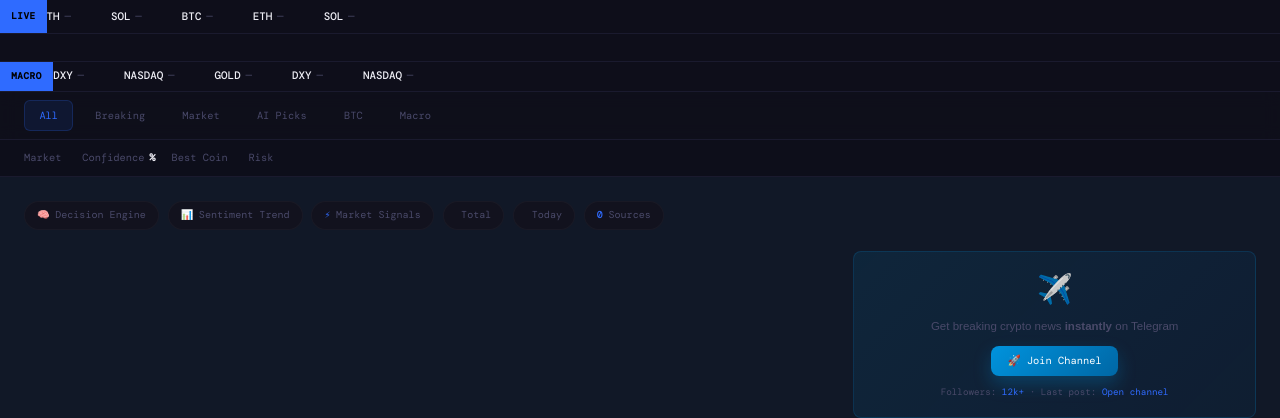
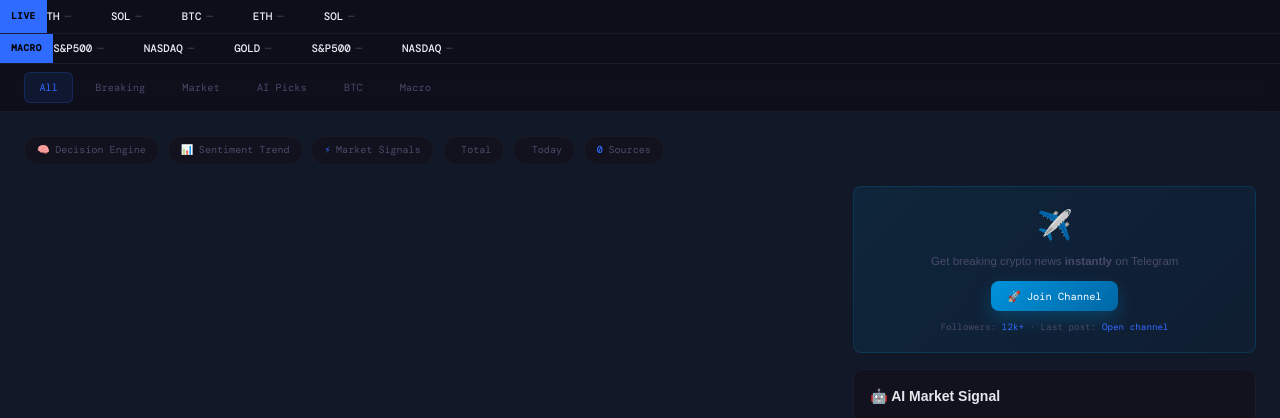
Before and after one commit to gharghiz/cryptupdate, a Flask app: template templates/index.html in a window 1280 px wide. Shown: the part 63-481 px from the top of the page. Run offline with Flask 3, Linux system fonts and the light colour scheme; the template is opened without the code that fills it, so the values that code supplies are empty; some libraries are stand-ins or nearby versions; some web fonts are replaced.

Commit message:
Stabilize feed ingestion/telegram flow and clean dashboard strips

```diff
--- a/templates/index.html
+++ b/templates/index.html
@@ -269,16 +269,15 @@
     </div>
   </div>
 </div>
-<div class="terminal-ticker"><div id="ticker-content" class="ticker-scroll">Loading terminal feed...</div></div>
 <div class="macro-wrap">
   <div class="ticker-label">MACRO</div>
   <div class="ticker-inner">
     <div class="ticker-track">
       <span class="t-item"><span class="sym">GOLD</span> <span id="macroGold">—</span></span>
-      <span class="t-item"><span class="sym">DXY</span> <span id="macroDxy">—</span></span>
+      <span class="t-item"><span class="sym">S&P500</span> <span id="macroSpx">—</span></span>
       <span class="t-item"><span class="sym">NASDAQ</span> <span id="macroNasdaq">—</span></span>
       <span class="t-item"><span class="sym">GOLD</span> <span id="macroGold2">—</span></span>
-      <span class="t-item"><span class="sym">DXY</span> <span id="macroDxy2">—</span></span>
+      <span class="t-item"><span class="sym">S&P500</span> <span id="macroSpx2">—</span></span>
       <span class="t-item"><span class="sym">NASDAQ</span> <span id="macroNasdaq2">—</span></span>
     </div>
   </div>
@@ -294,12 +293,6 @@
 </div>
 
 
-<section class="decision-bar">
-  <div><span>Market</span><b>{{ intel.decision_snapshot.market }}</b></div>
-  <div><span>Confidence</span><b>{{ intel.decision_snapshot.confidence }}%</b></div>
-  <div><span>Best Coin</span><b>{{ intel.decision_snapshot.best_opportunity }}</b></div>
-  <div><span>Risk</span><b>{{ intel.decision_snapshot.risk_level }}</b></div>
-</section>
 
 <div class="container">
   <div class="stats-bar">
@@ -626,36 +619,18 @@
   } catch(e){}
 }
 loadPrices(); setInterval(loadPrices, 10000);
-let macroState = {gold:2350,dxy:104.2,nasdaq:18200};
+let macroState = {gold:2350,spx:5200,nasdaq:18200};
 function renderMacro(){
-  const gCh=(Math.random()-.5)*6, dCh=(Math.random()-.5)*.25, nCh=(Math.random()-.5)*120;
-  macroState.gold += gCh; macroState.dxy += dCh; macroState.nasdaq += nCh;
+  const gCh=(Math.random()-.5)*6, sCh=(Math.random()-.5)*12, nCh=(Math.random()-.5)*120;
+  macroState.gold += gCh; macroState.spx += sCh; macroState.nasdaq += nCh;
   const fmt=(v,ch)=>`<span class="${ch>=0?'up':'dn'}">$${v.toFixed(v>100?2:3)} ${ch>=0?'+':''}${ch.toFixed(2)}</span>`;
   const fmtIdx=(v,ch)=>`<span class="${ch>=0?'up':'dn'}">${v.toFixed(0)} ${ch>=0?'+':''}${ch.toFixed(0)}</span>`;
-  const g=fmt(macroState.gold,gCh), d=fmt(macroState.dxy,dCh), n=fmtIdx(macroState.nasdaq,nCh);
+  const g=fmt(macroState.gold,gCh), sp=fmtIdx(macroState.spx,sCh), n=fmtIdx(macroState.nasdaq,nCh);
   ['macroGold','macroGold2'].forEach(id=>{const e=document.getElementById(id); if(e)e.innerHTML=g;});
-  ['macroDxy','macroDxy2'].forEach(id=>{const e=document.getElementById(id); if(e)e.innerHTML=d;});
+  ['macroSpx','macroSpx2'].forEach(id=>{const e=document.getElementById(id); if(e)e.innerHTML=sp;});
   ['macroNasdaq','macroNasdaq2'].forEach(id=>{const e=document.getElementById(id); if(e)e.innerHTML=n;});
 }
 renderMacro(); setInterval(renderMacro, 15000);
-async function loadTerminalTicker(){
-  try{
-    const r = await fetch('/api/prices');
-    if(!r.ok) return;
-    const d = await r.json();
-    const btc = d.BTC || {};
-    const btcPrice = `$${(btc.price||0).toLocaleString()}`;
-    const btcCh = Number(btc.change||0);
-    const gold = 2350 + Math.random()*15 - 7.5; // mock for now
-    const goldCh = (Math.random()*2-1).toFixed(2);
-    const line = `BTC ${btcPrice} ${btcCh>=0?'+':''}${btcCh.toFixed?btcCh.toFixed(2):btcCh}%  •  ETH $${(d.ETH?.price||0).toLocaleString()}  •  SOL $${(d.SOL?.price||0).toLocaleString()}  •  GOLD $${gold.toFixed(2)} ${goldCh>=0?'+':''}${goldCh}%   `;
-    const html = `${line}${line}${line}`;
-    const tc = document.getElementById('ticker-content'); if(tc) tc.textContent = html;
-    const hb = document.getElementById('headBtc'); if(hb) hb.textContent = `BTC ${btcPrice}`;
-    const hg = document.getElementById('headGold'); if(hg) hg.textContent = `GOLD $${gold.toFixed(0)}`;
-  }catch(e){}
-}
-loadTerminalTicker(); setInterval(loadTerminalTicker, 10000);
 
 // Fear & Greed
 async function loadFearGreed() {
```
Also changed, not shown: main.py (+18 -9 lines), scraper.py (+11 -2 lines).
